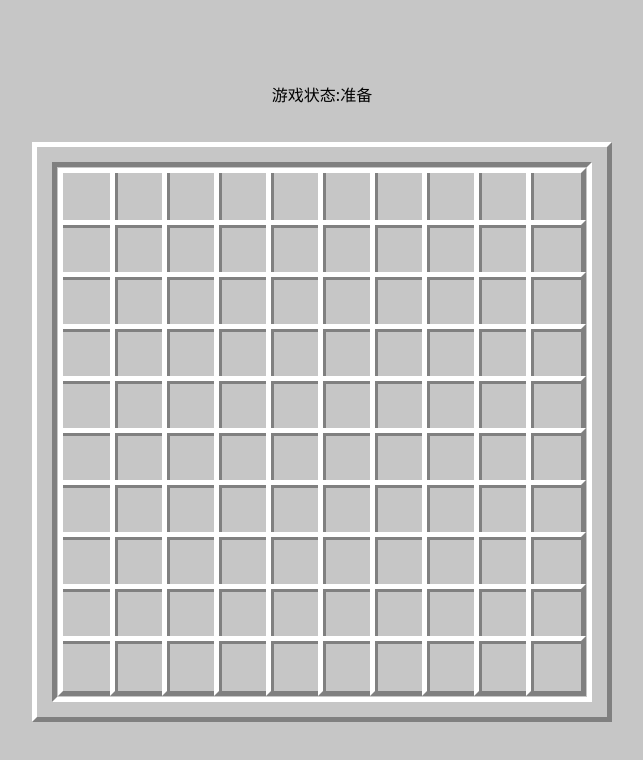
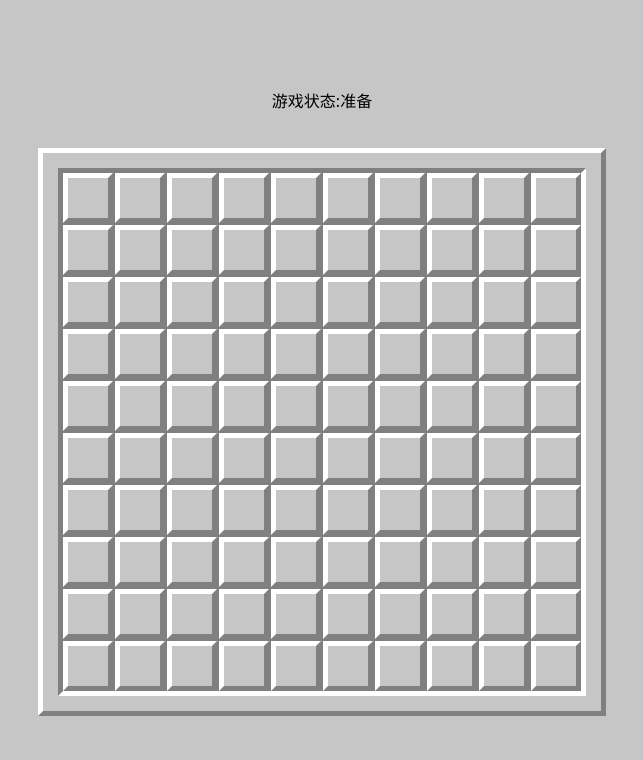
Before and after one commit to zeb9518/mine-sweeping, a Next.js app: page / in a window 1280 px wide. Shown: the top 760 px of the page, without its empty margins (318-961 px from the left). Built offline with nearby package versions, Linux system fonts and the light colour scheme.

Commit message:
chore: update css

```diff
--- a/src/pages/index.tsx
+++ b/src/pages/index.tsx
@@ -208,7 +208,7 @@ export default function Game() {
                     row.map((block, y) =>
                       <div className='block'>
                         <button key={y}
-                          className={`w-10 h-10 ${!block.revealed ? 'bg-white-700' : 'block_concealed'}`}
+                          className={`w-10 h-10 ${!block.revealed ? 'block-action' : 'block-revealed'}`}
                           onClick={() => handleLeftClick(block)}
                           onContextMenu={(e) => handleRightClick(e, block)}>
                           {block.flag ? <MineFlag color={"red"} /> : null}
--- a/src/styles/globals.css
+++ b/src/styles/globals.css
@@ -29,13 +29,31 @@ main{
 
 .warp {
   position: relative;
-  padding:5px ;
+  background-color: #808080;
 }
 
 
 .warp div {
   z-index: 1;
 }
+
+
+.warp>div >.block:first-child {
+  border-top: 0
+}
+
+.warp>div>.block:last-child {
+ border-bottom: 0
+}
+
+.warp>div:first-child .block{
+ border-left: 0;
+}
+
+.warp>div:last-child .block{
+ border-right: 0;
+}
+
 
 .warp::before {
   content: "";
@@ -54,20 +72,21 @@ main{
 
 .block{
   border: 1px solid #808080;
+  background-color: #c6c6c6;
+  padding: 5px;
   display: flex;
   justify-content: center;
   align-items: center;
-  padding: 5px;
-  position: relative;
-  z-index: 1;
-}
-
-.block>button{
-  z-index: 2;
 }
 
 
-.block::before{
+
+.block-action{
+  position: relative;
+  background-color: #c6c6c6;
+}
+
+.block-action::before{
   content: "";
   position: absolute;
   top: -5px;
@@ -81,7 +100,6 @@ main{
   border-right-color: #808080;
 }
 
-.block_revealed{
-  background-color: #ffffff;
-  color: #000000;
+.block-revealed{
+  color: #ffffff;
 }
```
Also changed, not shown: 2 other files (tests, documents, lock files or other folders).
